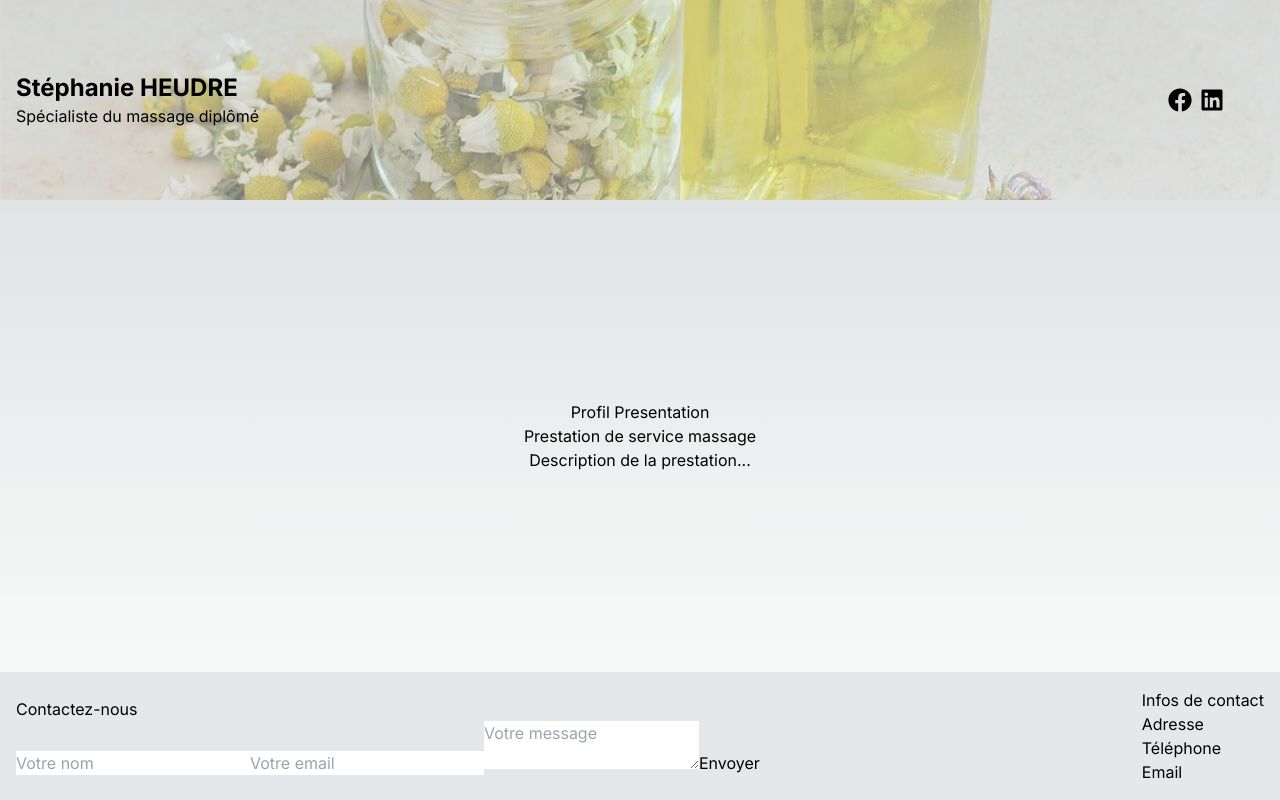
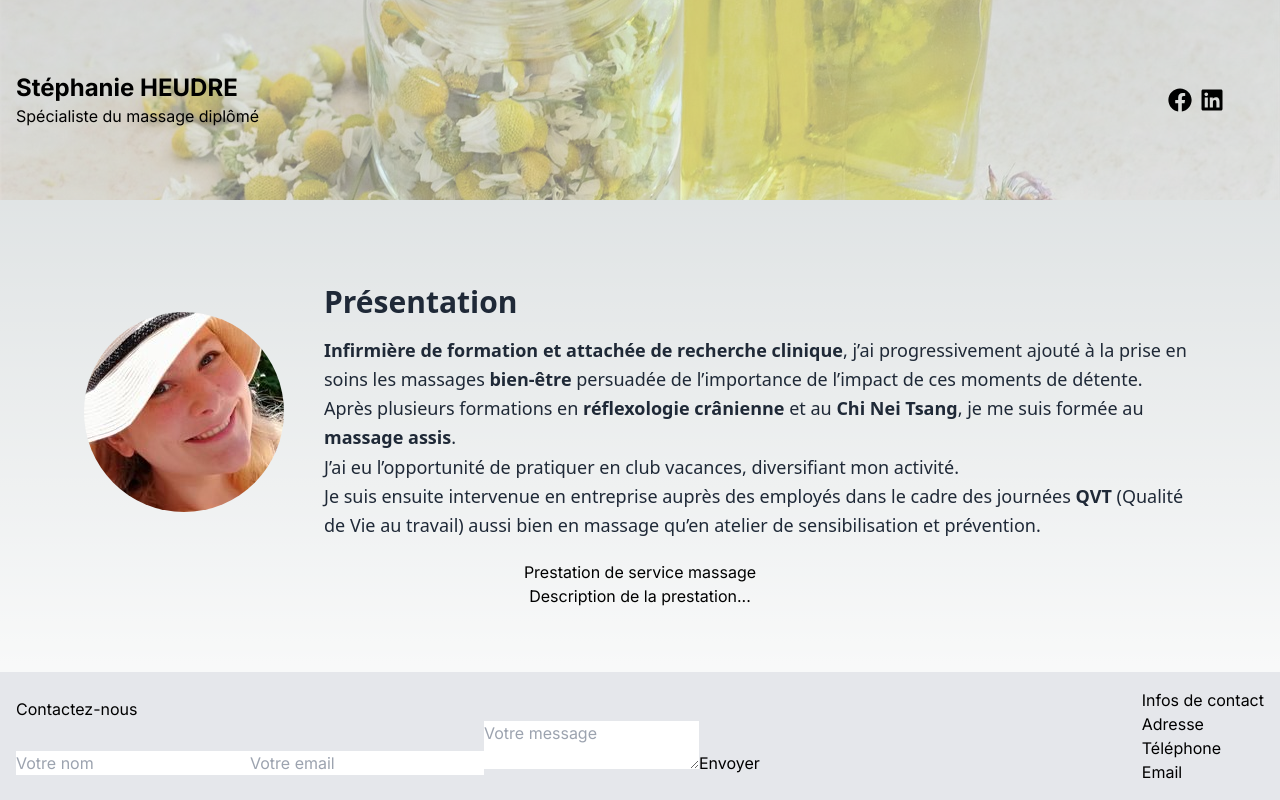
Before and after one commit to PriscilliaAmmeux/massage_stephanie, a Next.js app: page / in a window 1280 px wide. Built offline with nearby package versions, Linux system fonts and the light colour scheme.

Commit message:
create presentation

```diff
--- a/src/app/page.tsx
+++ b/src/app/page.tsx
@@ -1,5 +1,6 @@
 import { Metadata } from "next";
 import Header from "./ui/header/header";
+import Presentation from "./ui/presentation/presentation";
 
 export const metadata: Metadata = {
   title: "Stéphanie Heudre - Massage bien-être à domicile et au travail",
@@ -13,7 +14,7 @@ export default function Home() {
       <Header />
 
       <section className="w-full flex flex-col items-center justify-center p-4">
-        <p>Profil Presentation</p>
+        <Presentation />
         <h2>Prestation de service massage</h2>
         <p>Description de la prestation...</p>
       </section>
--- /dev/null
+++ b/src/app/ui/presentation/presentation.tsx
@@ -0,0 +1,45 @@
+import Image from "next/image";
+import imageProfil from "../../../../public/profil.jpg";
+
+export default function Presentation() {
+  return (
+    <div className="max-w-6xl mx-auto p-5 flex items-center font-sans text-gray-800">
+      <div className="flex-shrink-0 mr-10">
+        <Image
+          src={imageProfil}
+          alt="photo profil"
+          className="rounded-full"
+          width={200}
+          height={200}
+        />
+      </div>
+      <div>
+        <h1 className="text-3xl font-bold mb-4">Présentation</h1>
+        <p className="text-lg leading-relaxed">
+          <span className="font-bold">
+            Infirmière de formation et attachée de recherche clinique
+          </span>
+          , j’ai progressivement ajouté à la prise en soins les massages
+          <span className="font-bold"> bien-être </span> persuadée de
+          l’importance de l’impact de ces moments de détente.
+        </p>
+        <p className="text-lg leading-relaxed">
+          Après plusieurs formations en
+          <span className="font-bold"> réflexologie crânienne </span> et au
+          <span className="font-bold"> Chi Nei Tsang</span>, je me suis formée
+          au <span className="font-bold"> massage assis</span>.
+        </p>
+        <p className="text-lg leading-relaxed">
+          J’ai eu l’opportunité de pratiquer en club vacances, diversifiant mon
+          activité.
+        </p>
+        <p className="text-lg leading-relaxed">
+          Je suis ensuite intervenue en entreprise auprès des employés dans le
+          cadre des journées <span className="font-bold">QVT</span> (Qualité de
+          Vie au travail) aussi bien en massage qu’en atelier de sensibilisation
+          et prévention.
+        </p>
+      </div>
+    </div>
+  );
+}
```
